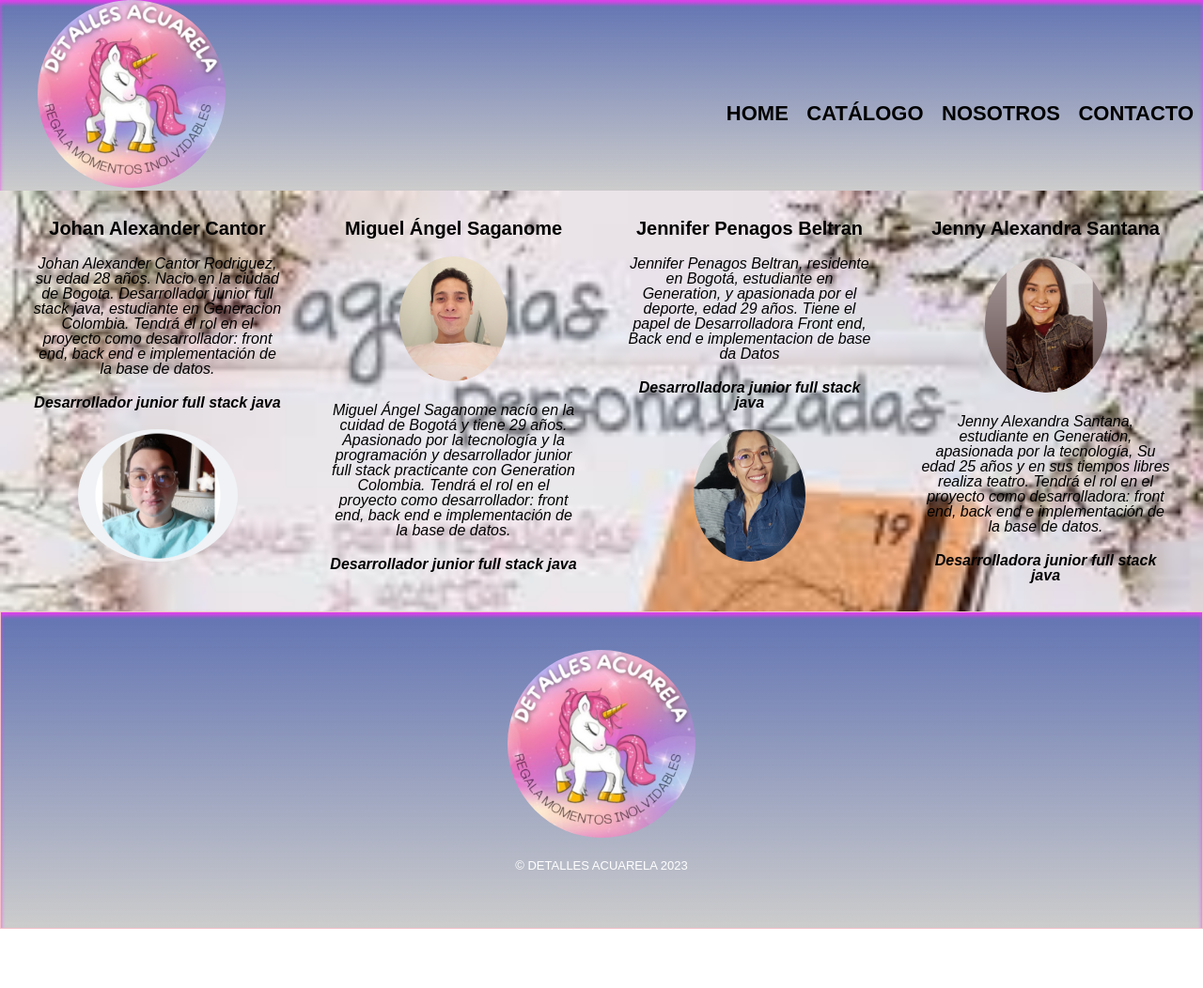
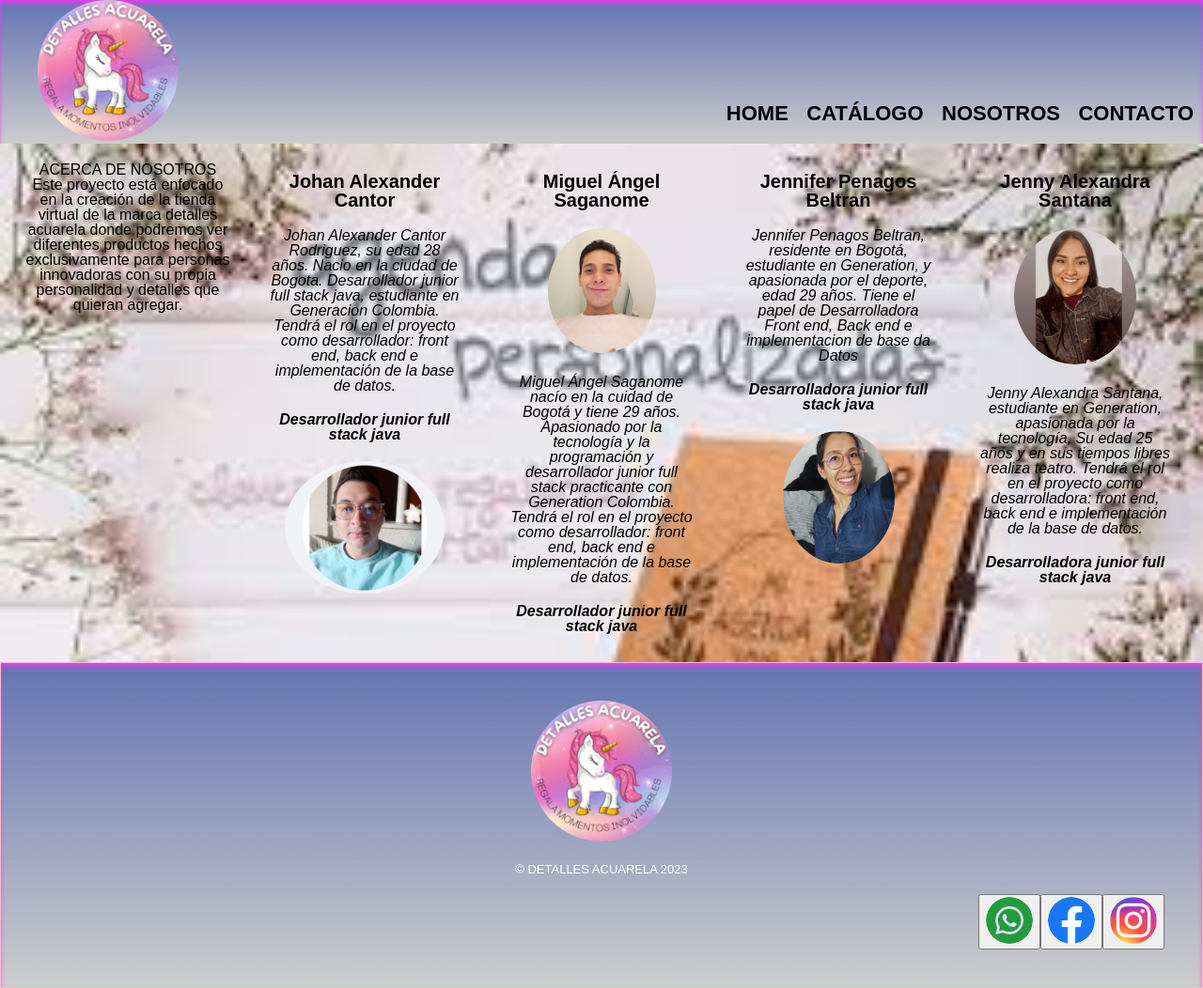
Before and after one commit to Johancantor/Detalles-acuarela-web, a plain HTML site: page nosotros.html in a window 1280 px wide. Shown: the whole page at 94% size. Before the commit the page ends 989 px from the top, so only its background shows below. Drawn offline with Linux system fonts and the light colour scheme.

Commit message:
Se agrega en nosotros
Se agrega iconos en el header, y todas las paginas
Se agrega H2 de nosotros,
Se agrega p

```diff
--- a/nosotros.html
+++ b/nosotros.html
@@ -25,7 +25,16 @@
     </header>
 
     <main>
+
       <section class="Nosotros">
+
+<article class="Nosotros1">
+
+        <h2 class="Nosotros1">ACERCA DE NOSOTROS</h2>
+        <p class="Nosotros1">Este proyecto está enfocado en la creación de la tienda virtual de la marca detalles acuarela donde podremos ver diferentes productos hechos exclusivamente para personas innovadoras con su propia personalidad y detalles que quieran agregar.</p>
+
+      </article>
+
         <article class="perfilJohan">
             <h1>Johan Alexander Cantor</h1>
             <p class="encargado_descripción">Johan Alexander Cantor Rodriguez, su edad 28 años. Nacio en la ciudad de Bogota. Desarrollador junior full stack java, estudiante en Generacion Colombia.
@@ -62,8 +71,18 @@
     </main>
 
     <footer>
-      <img  class="logodetallesacuarelaFooter" src="logo.jfif" alt="logo Acuarela">
-      <p class="copyright">&copy DETALLES ACUARELA 2023</p>
+            <div>
+
+            <img class="logodetallesacuarelaFooter" src="logo.jfif" alt="">
+            <p class="copyright">&copy DETALLES ACUARELA 2023</p>
+
+            </div>
+            <section class="icons">
+
+                <button> <img class="iconosredes" src="Ellipse 2.jpg" alt="LogoWhatsaap"> </button>
+                <button> <img class="iconosredes" src="Ellipse 3.png" alt="LogoFacebook"> </button>
+                <button> <img class="iconosredes" src="Ellipse 4.png" alt="Logoinstagram"> </button>
+            </section>
     </footer>
 
   </body>
--- a/style.css
+++ b/style.css
@@ -14,8 +14,19 @@ header{
 
 .logodetallesacuarela, .logodetallesacuarelaFooter{
     border-radius: 50%;
-    width: 200px;
-    height: 200px;
+    width: 150px;
+    height: 150px;
+}
+.iconosredes {
+    border-radius: 50%;
+    width: 50px;
+    height: 50px;
+
+
+}
+.icons {
+    display: flex;
+    justify-content: flex-end;
 }
 
 .caja{
@@ -169,7 +180,9 @@ td, th{
 
 .banner{
     width: 100%;
+    height: 500px;
 }
+
 
 .principal{
     padding: 3em 0;
@@ -281,9 +294,13 @@ td, th{
     background-image: url('/banner.jfif');
     background-size: cover;
     display: grid;
-    grid-template-columns: repeat(4, 1fr);
+    grid-template-columns: repeat(5, 1fr);
     text-align: center;
     padding: 20px 10px;
+}
+.Nosotros1{
+    text-align: center;
+
 }
 
 article{
@@ -295,6 +312,7 @@ article h1{
     font-size: 20px;
     padding: 10px;
 }
+
 
 article img{
     padding: 10px 10px;
@@ -316,6 +334,8 @@ article img{
 .Nosotros article:hover{
     border: 2px solid #7B91DF;
     border-radius: 20px;
+    width: 300px;
+    height: 450px;
 }
 
 .Nosotros article:hover h1{
@@ -326,12 +346,15 @@ article img{
     font-weight: bold;
 }
 
+
 /* AQUI INICIA CSS PARA NUESTRA PAGE NOSOTROS*/
 
 .contactenos{
     background-image: url('/banner.jfif');
     background-size: cover;
 }
+
+
 
 
 
```
Also changed, not shown: contacto.html (+12 -2 lines), index.html (+11 -0 lines), productos.html (+14 -2 lines), Ellipse 2.jpg (added), Ellipse 3.png (added), Ellipse 4.png (added), bg.jpg (deleted), capuccino.jfif (deleted), diferenciales.jfif (deleted), late.jfif (deleted), logo.png (deleted), mocaccino.jfif (deleted), reset.css (line endings or trailing spaces), utencilios.jfif (deleted).
